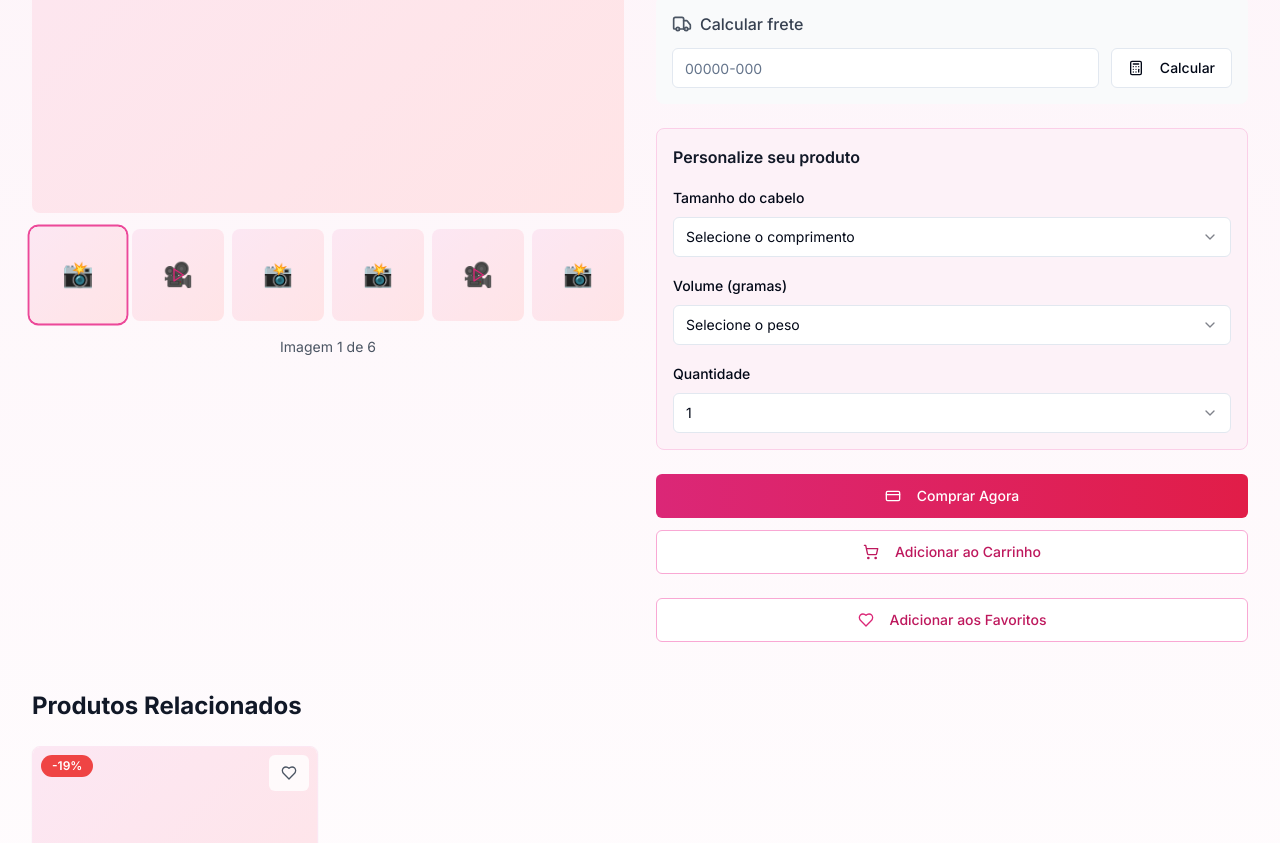
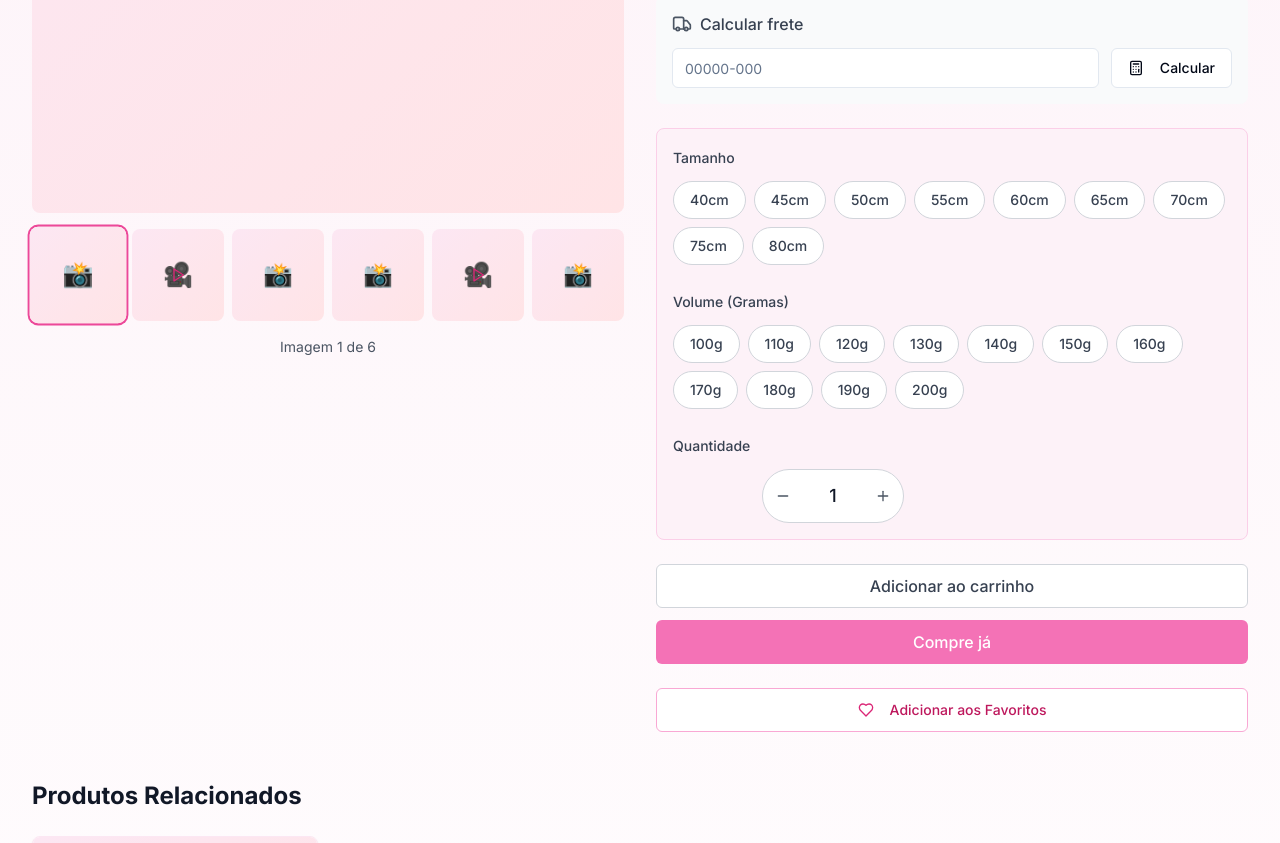
Before and after one commit to HenriqueGSena/curl-commerce-hub, a React (Vite) app: page /produto/1 in a window 1280 px wide. Shown: the part 540-1383 px from the top of the page. Built offline with nearby package versions, Linux system fonts and the light colour scheme.

Commit message:
Fix: Product details layout
Adjust the product details layout to match the provided image, ensuring all elements are correctly positioned and styled.

```diff
--- a/src/components/ui/ProductDetailsActions.tsx
+++ b/src/components/ui/ProductDetailsActions.tsx
@@ -1,9 +1,8 @@
 
 import { useState } from "react";
 import { Button } from "@/components/ui/button";
-import { Select, SelectContent, SelectItem, SelectTrigger, SelectValue } from "@/components/ui/select";
 import { Label } from "@/components/ui/label";
-import { ShoppingCart, Heart, CreditCard } from "lucide-react";
+import { ShoppingCart, Heart, CreditCard, Plus, Minus } from "lucide-react";
 import { useCart } from "@/hooks/useCart";
 import { useAuth } from "@/hooks/useAuth";
 import { useFavorites } from "@/hooks/useFavorites";
@@ -131,83 +130,100 @@ export const ProductDetailsActions = ({ product }: ProductDetailsActionsProps) =
     }
   };
 
+  const incrementQuantity = () => {
+    setQuantity(prev => prev + 1);
+  };
+
+  const decrementQuantity = () => {
+    setQuantity(prev => prev > 1 ? prev - 1 : 1);
+  };
+
   return (
     <div className="space-y-6">
       {/* Filtros personalizáveis */}
-      <div className="space-y-4 p-4 bg-pink-50 rounded-lg border border-pink-200">
-        <h3 className="font-semibold text-gray-900 mb-3">Personalize seu produto</h3>
-
+      <div className="space-y-6 p-4 bg-pink-50 rounded-lg border border-pink-200">
         {/* Tamanho do cabelo */}
-        <div className="space-y-2">
-          <Label htmlFor="length">Tamanho do cabelo</Label>
-          <Select value={selectedLength} onValueChange={setSelectedLength}>
-            <SelectTrigger>
-              <SelectValue placeholder="Selecione o comprimento" />
-            </SelectTrigger>
-            <SelectContent>
-              {lengthOptions.map((length) => (
-                <SelectItem key={length} value={length.toString()}>
-                  {length} cm
-                </SelectItem>
-              ))}
-            </SelectContent>
-          </Select>
+        <div className="space-y-3">
+          <Label className="text-gray-700 font-medium">Tamanho</Label>
+          <div className="flex flex-wrap gap-2">
+            {lengthOptions.map((length) => (
+              <button
+                key={length}
+                onClick={() => setSelectedLength(length.toString())}
+                className={`px-4 py-2 rounded-full text-sm font-medium transition-all ${
+                  selectedLength === length.toString()
+                    ? 'bg-pink-400 text-white'
+                    : 'bg-white text-gray-700 border border-gray-300 hover:bg-pink-50'
+                }`}
+              >
+                {length}cm
+              </button>
+            ))}
+          </div>
         </div>
 
         {/* Volume (gramas) */}
-        <div className="space-y-2">
-          <Label htmlFor="weight">Volume (gramas)</Label>
-          <Select value={selectedWeight} onValueChange={setSelectedWeight}>
-            <SelectTrigger>
-              <SelectValue placeholder="Selecione o peso" />
-            </SelectTrigger>
-            <SelectContent>
-              {weightOptions.map((weight) => (
-                <SelectItem key={weight} value={weight.toString()}>
-                  {weight}g
-                </SelectItem>
-              ))}
-            </SelectContent>
-          </Select>
+        <div className="space-y-3">
+          <Label className="text-gray-700 font-medium">Volume (Gramas)</Label>
+          <div className="flex flex-wrap gap-2">
+            {weightOptions.map((weight) => (
+              <button
+                key={weight}
+                onClick={() => setSelectedWeight(weight.toString())}
+                className={`px-4 py-2 rounded-full text-sm font-medium transition-all ${
+                  selectedWeight === weight.toString()
+                    ? 'bg-pink-400 text-white'
+                    : 'bg-white text-gray-700 border border-gray-300 hover:bg-pink-50'
+                }`}
+              >
+                {weight}g
+              </button>
+            ))}
+          </div>
         </div>
 
         {/* Quantidade */}
-        <div className="space-y-2">
-          <Label htmlFor="quantity">Quantidade</Label>
-          <Select value={quantity.toString()} onValueChange={(value) => setQuantity(Number(value))}>
-            <SelectTrigger>
-              <SelectValue />
-            </SelectTrigger>
-            <SelectContent>
-              {Array.from({ length: 10 }, (_, i) => i + 1).map((num) => (
-                <SelectItem key={num} value={num.toString()}>
-                  {num}
-                </SelectItem>
-              ))}
-            </SelectContent>
-          </Select>
+        <div className="space-y-3">
+          <Label className="text-gray-700 font-medium">Quantidade</Label>
+          <div className="flex items-center justify-center max-w-xs">
+            <div className="flex items-center border border-gray-300 rounded-full bg-white">
+              <button
+                onClick={decrementQuantity}
+                className="p-3 hover:bg-gray-100 rounded-l-full transition-colors"
+              >
+                <Minus className="h-4 w-4 text-gray-600" />
+              </button>
+              <span className="px-6 py-3 text-lg font-medium text-gray-900 min-w-[60px] text-center">
+                {quantity}
+              </span>
+              <button
+                onClick={incrementQuantity}
+                className="p-3 hover:bg-gray-100 rounded-r-full transition-colors"
+              >
+                <Plus className="h-4 w-4 text-gray-600" />
+              </button>
+            </div>
+          </div>
         </div>
       </div>
 
       {/* Botões de ação */}
       <div className="space-y-3">
         <Button
-          onClick={handleBuyNow}
-          className="w-full bg-gradient-to-r from-pink-600 to-rose-600 hover:from-pink-700 hover:to-rose-700 text-white"
+          onClick={handleAddToCart}
+          variant="outline"
+          className="w-full border-gray-300 text-gray-700 hover:bg-gray-50 py-3 text-base"
           size="lg"
         >
-          <CreditCard className="h-5 w-5 mr-2" />
-          Comprar Agora
+          Adicionar ao carrinho
         </Button>
 
         <Button
-          onClick={handleAddToCart}
-          variant="outline"
-          className="w-full border-pink-300 text-pink-700 hover:bg-pink-50"
+          onClick={handleBuyNow}
+          className="w-full bg-pink-400 hover:bg-pink-500 text-white py-3 text-base"
           size="lg"
         >
-          <ShoppingCart className="h-5 w-5 mr-2" />
-          Adicionar ao Carrinho
+          Compre já
         </Button>
       </div>
 
```
